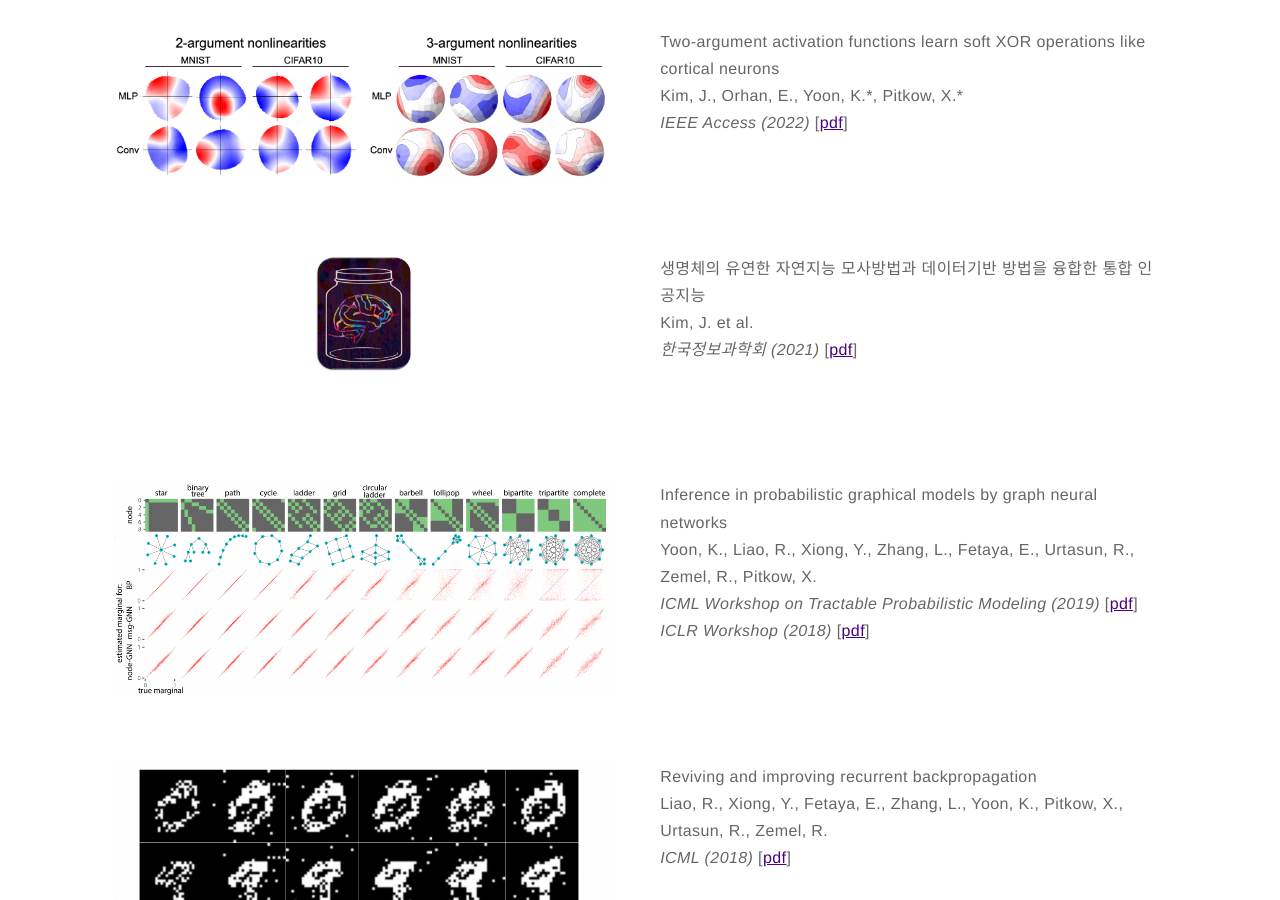
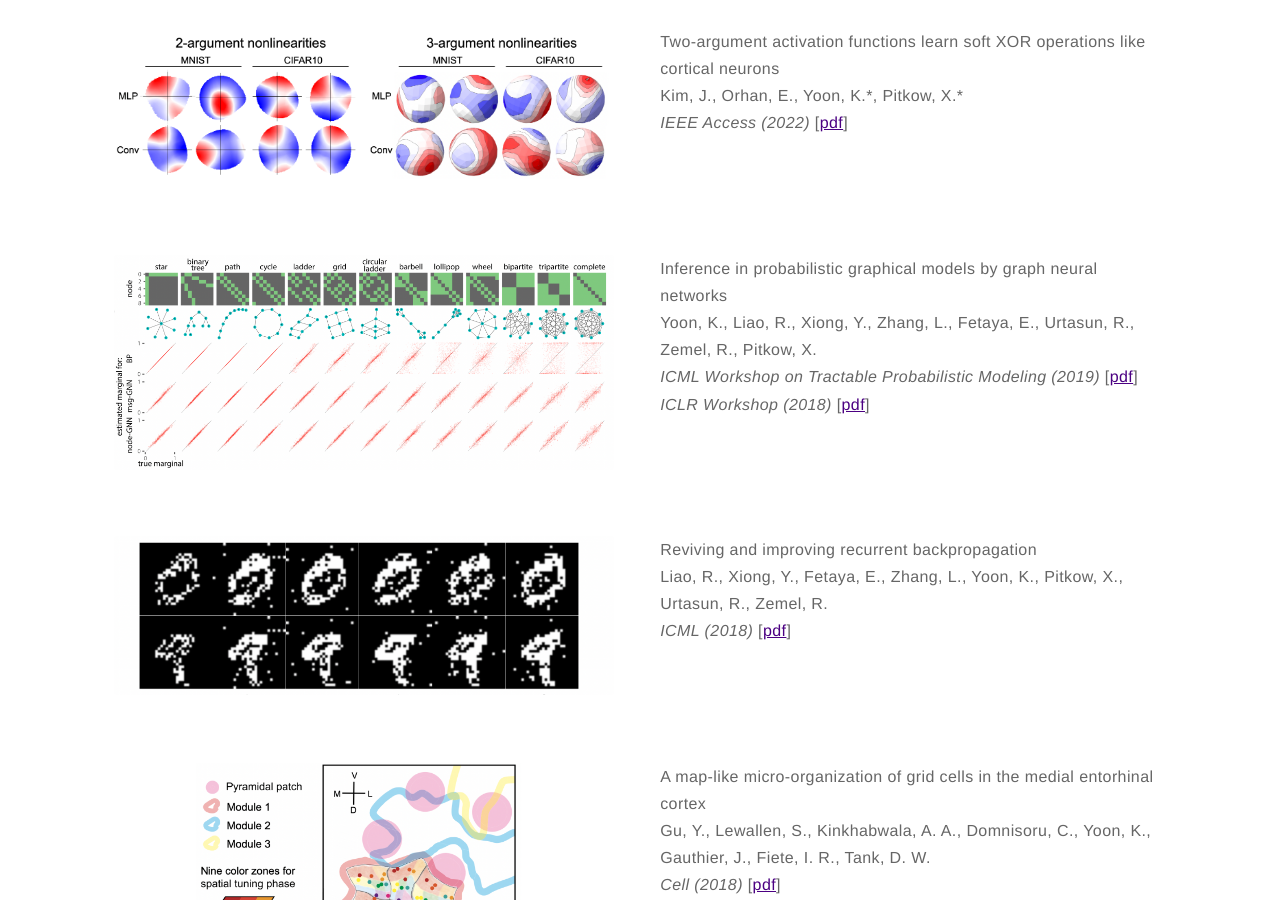
Before and after one commit to kijungyoon/kijungyoon.github.io, a Jekyll site: the page built from papers.md, in a window 1280 px wide and 900 px high, scrolled down 2006 px. Built offline with Jekyll 4.4.1, drawn with Linux system fonts in a browser that asks for light colours.

Commit message:
Update papers.md

```diff
--- a/papers.md
+++ b/papers.md
@@ -96,19 +96,6 @@ layout: page
     Kim, J., Orhan, E., Yoon, K.*, Pitkow, X.*<br>
     <i>IEEE Access (2022)</i>
     [<a href="https://ieeexplore.ieee.org/stamp/stamp.jsp?arnumber=9785635">pdf</a>]</p><br>
-    </div>
-</div>
-
-<div class="side-by-side">
-    <div class="toleft" style="text-align:center">
-        <img class="image" src="https://kijungyoon.github.io/assets/images/brain.png" alt="Alt Text" width="100">
-    </div>
-
-    <div class="toright">
-    <p><b>생명체의 유연한 자연지능 모사방법과 데이터기반 방법을 융합한 통합 인공지능</b><br>
-    Kim, J. et al.<br>
-    <i>한국정보과학회 (2021)</i>
-    [<a href="https://github.com/kijungyoon/kijungyoon.github.io/blob/master/abstracts/niai.pdf">pdf</a>]</p><br>
     </div>
 </div>
 
```
